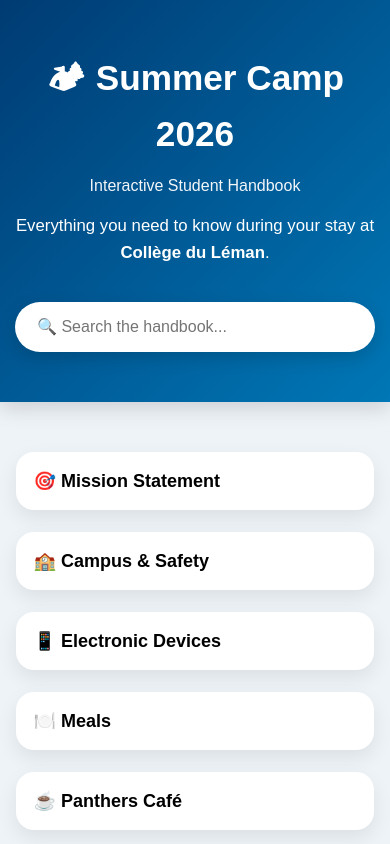
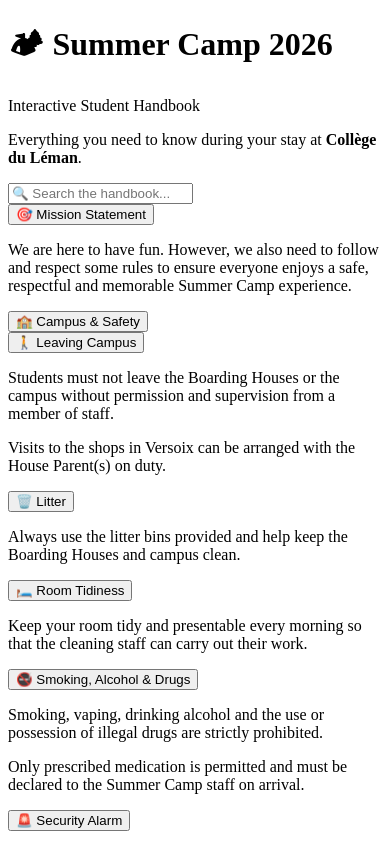
Before and after one commit to ManuelSanchezAlviz/SummerCamp2026, a plain HTML site: page index.html in a window 390 px wide. Shown: the top 844 px of the page. Drawn offline with Linux system fonts and the light colour scheme.

Commit message:
Update style.css

```diff
--- a/style.css
+++ b/style.css
@@ -3,272 +3,77 @@
    Collège du Léman
 ===================================================== */
 
-*{
-    margin:0;
-    padding:0;
-    box-sizing:border-box;
-}
+// ACCORDIONS
 
-html{
-    scroll-behavior:smooth;
-}
+document.querySelectorAll(".accordion").forEach(button => {
 
-body{
+    button.addEventListener("click", function () {
 
-    font-family:Arial, Helvetica, sans-serif;
+        this.classList.toggle("active");
 
-    background:#eef3f8;
+        const panel = this.nextElementSibling;
 
-    color:#333;
+        if (!panel) return;
 
-    line-height:1.6;
+        if (panel.style.maxHeight) {
+
+            panel.style.maxHeight = null;
+            panel.style.paddingTop = "0";
+            panel.style.paddingBottom = "0";
+
+        } else {
+
+            panel.style.paddingTop = "10px";
+            panel.style.paddingBottom = "15px";
+            panel.style.maxHeight = panel.scrollHeight + 40 + "px";
 
         }
 
-/* HERO */
+    });
 
-.hero{
+});
 
-    background:linear-gradient(135deg,#003b73,#0077b6);
 
-    color:white;
+// SEARCH
 
-    text-align:center;
+function searchSections() {
 
-    padding:70px 20px;
+    const input = document
+        .getElementById("search")
+        .value
+        .toLowerCase();
 
-    box-shadow:0 6px 20px rgba(0,0,0,.15);
+    const sections = document.querySelectorAll(".section");
+
+    sections.forEach(section => {
+
+        const text = section.innerText.toLowerCase();
+
+        if (text.includes(input)) {
+
+            section.style.display = "block";
+
+        } else {
+
+            section.style.display = "none";
 
         }
 
-.hero h1{
-
-    font-size:3rem;
-
-    margin-bottom:10px;
+    });
 
 }
 
-.subtitle{
 
-    font-size:1.3rem;
+// OPEN FIRST SECTION AUTOMATICALLY
 
-    opacity:.95;
+window.onload = function () {
 
-    margin-bottom:15px;
+    const first = document.querySelector(".accordion.main");
+
+    if(first){
+
+        first.click();
 
     }
 
-.welcome{
-
-    max-width:700px;
-
-    margin:auto;
-
-    font-size:1.05rem;
-
-}
-
-/* SEARCH */
-
-#search{
-
-    margin-top:35px;
-
-    width:100%;
-
-    max-width:550px;
-
-    padding:16px 22px;
-
-    border-radius:40px;
-
-    border:none;
-
-    font-size:16px;
-
-    outline:none;
-
-    box-shadow:0 6px 18px rgba(0,0,0,.15);
-
-}
-
-/* MAIN */
-
-main{
-
-    width:92%;
-
-    max-width:950px;
-
-    margin:50px auto;
-
-}
-
-/* MAIN CARD */
-
-.section{
-
-    margin-bottom:22px;
-
-}
-
-/* ACCORDION */
-
-.accordion{
-
-    width:100%;
-
-    cursor:pointer;
-
-    border:none;
-
-    outline:none;
-
-    text-align:left;
-
-    transition:.3s;
-
-}
-
-/* MAIN */
-
-.accordion.main{
-
-    background:white;
-
-    font-size:22px;
-
-    font-weight:bold;
-
-    padding:22px 26px;
-
-    border-radius:18px;
-
-    box-shadow:0 8px 20px rgba(0,0,0,.08);
-
-}
-
-.accordion.main:hover{
-
-    transform:translateY(-2px);
-
-}
-
-/* SUB */
-
-.accordion.sub{
-
-    background:#f5f8fb;
-
-    margin-top:14px;
-
-    font-size:18px;
-
-    font-weight:bold;
-
-    border-left:6px solid #0077b6;
-
-    padding:18px 20px;
-
-    border-radius:12px;
-
-}
-
-/* ACTIVE */
-
-.accordion.active{
-
-    background:#0077b6;
-
-    color:white;
-
-}
-
-/* PANELS */
-
-.panel{
-
-    display:none;
-
-    overflow:hidden;
-
-    background:white;
-
-    padding:0 18px;
-
-}
-
-.panel p{
-
-    margin:18px 0;
-
-}
-
-.panel ul{
-
-    margin:15px 25px;
-
-}
-
-.panel li{
-
-    margin:10px 0;
-
-}
-
-/* FOOTER */
-
-footer{
-
-    margin-top:60px;
-
-    padding:35px;
-
-    background:#003b73;
-
-    color:white;
-
-    text-align:center;
-
-}
-
-/* MOBILE */
-
-@media(max-width:768px){
-
-.hero{
-
-padding:50px 15px;
-
-}
-
-.hero h1{
-
-font-size:2.2rem;
-
-}
-
-.subtitle{
-
-font-size:1rem;
-
-}
-
-.accordion.main{
-
-font-size:18px;
-
-padding:18px;
-
-}
-
-.accordion.sub{
-
-font-size:16px;
-
-padding:16px;
-
-}
-
-}
+};
```
Lines whose indentation alone changed are shown as unchanged.
